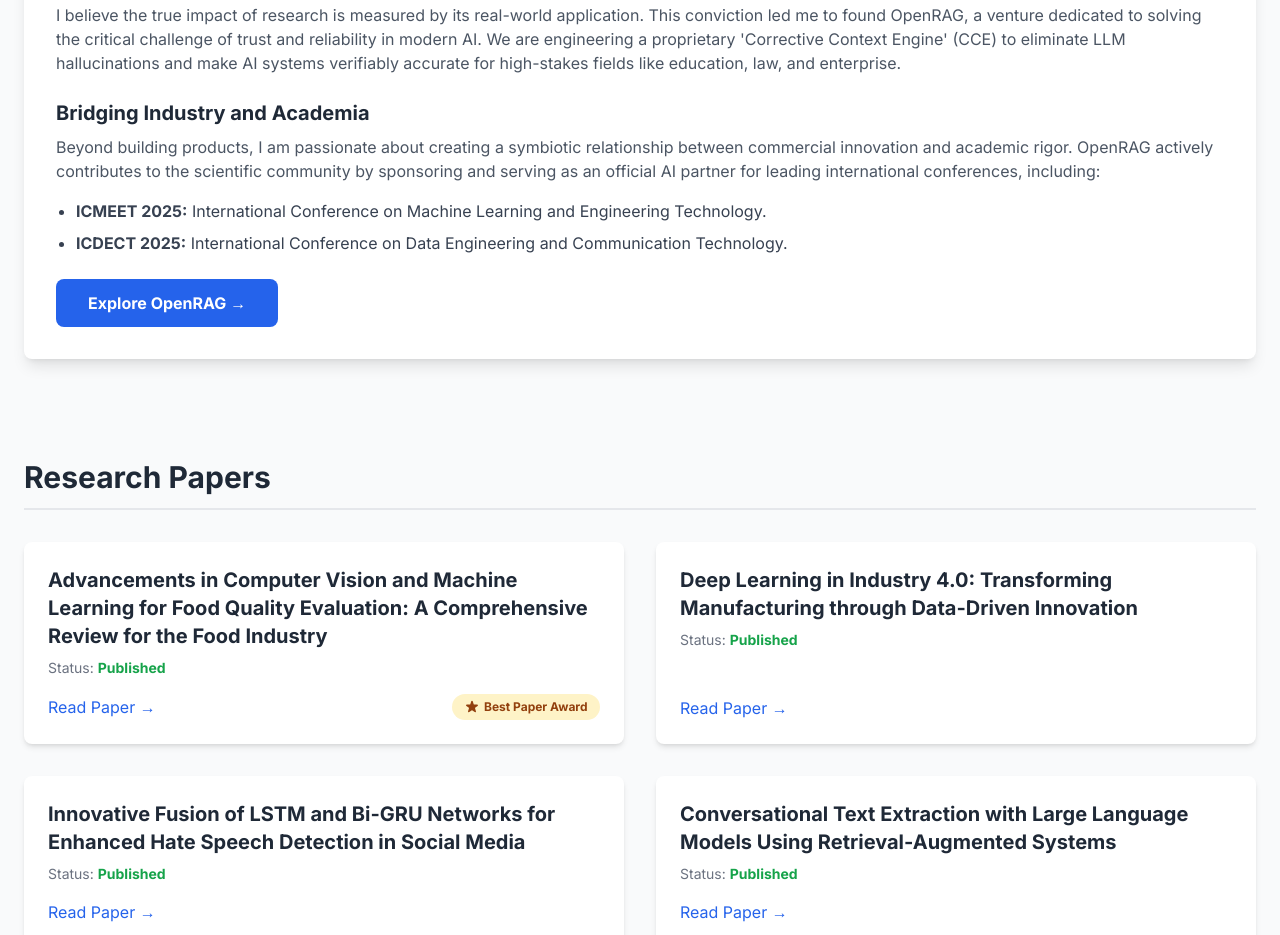
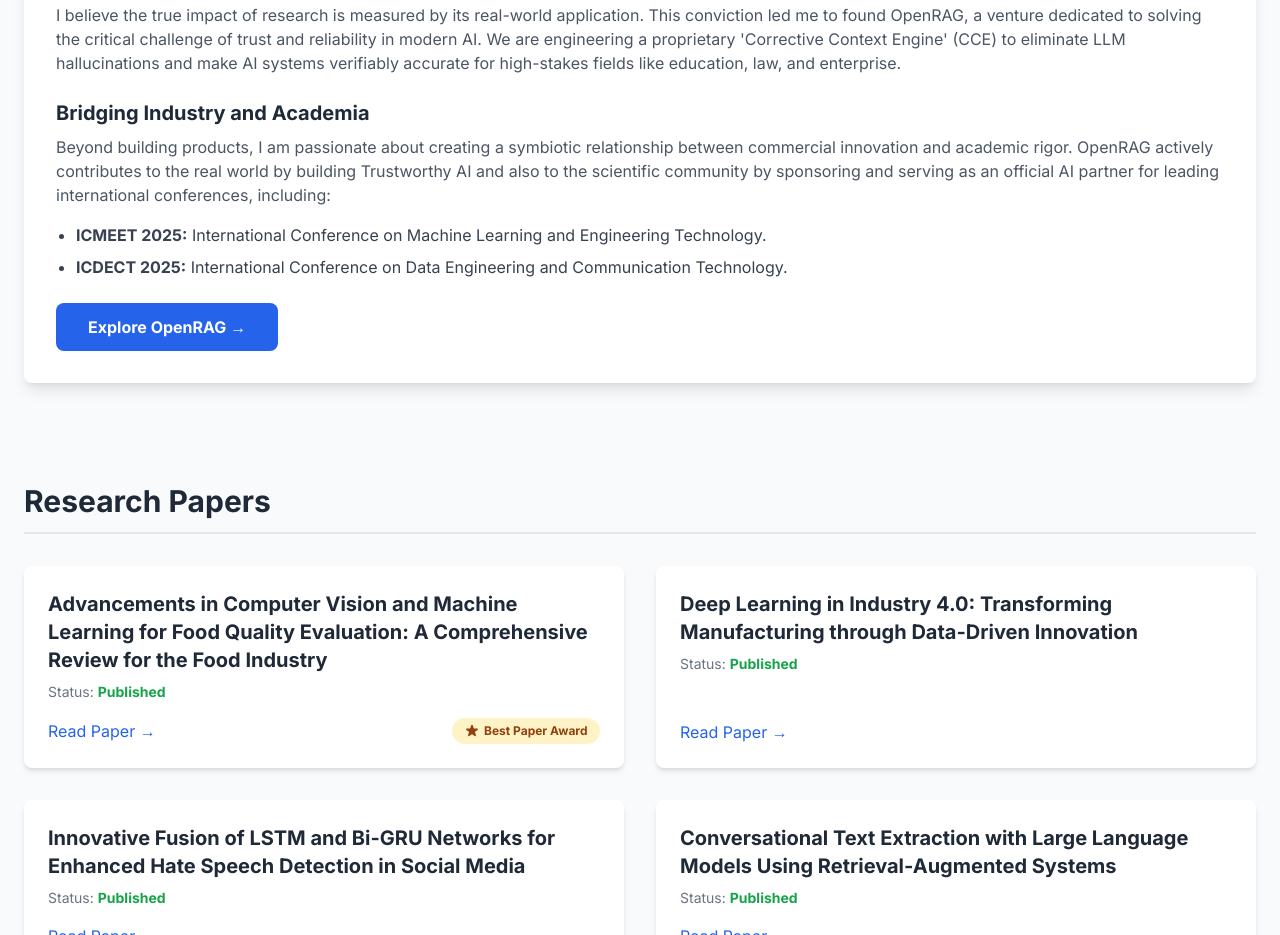
Before and after one commit to 1nisharg/1nisharg.github.io, a plain HTML site: page index.html in a window 1280 px wide. Shown: the part 1159-2094 px from the top of the page. Drawn offline with nearby package versions, Linux system fonts and the light colour scheme.

Commit message:
Update index.html

```diff
--- a/index.html
+++ b/index.html
@@ -148,7 +148,7 @@
                     </p>
                     <h4 class="text-xl font-semibold mt-6 mb-2">Bridging Industry and Academia</h4>
                     <p class="text-gray-600 mb-4">
-                        Beyond building products, I am passionate about creating a symbiotic relationship between commercial innovation and academic rigor. OpenRAG actively contributes to the scientific community by sponsoring and serving as an official AI partner for leading international conferences, including:
+                        Beyond building products, I am passionate about creating a symbiotic relationship between commercial innovation and academic rigor. OpenRAG actively contributes to the real world by building Trustworthy AI and also to the scientific community by sponsoring and serving as an official AI partner for leading international conferences, including:
                     </p>
                     <ul class="list-disc pl-5 text-gray-700 space-y-2 mb-6">
                         <li><b>ICMEET 2025:</b> International Conference on Machine Learning and Engineering Technology.</li>
```
